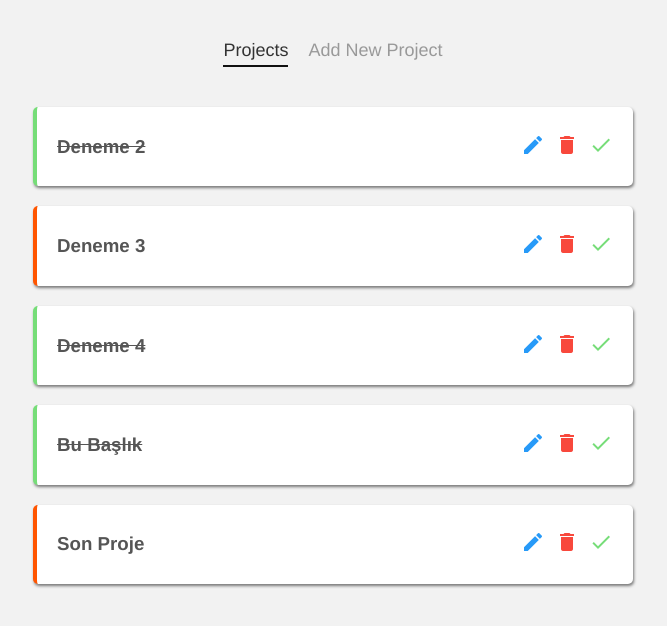
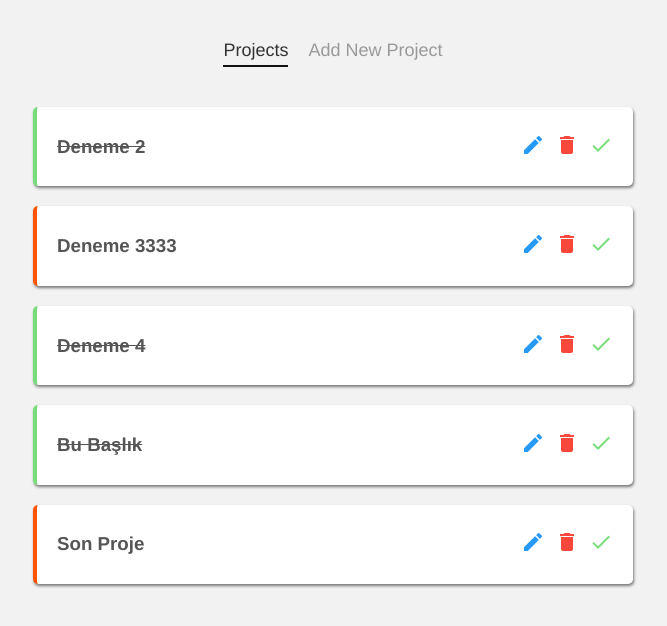
Before and after one commit to furkanceker/vuejs-lessons, a Vue app in the folder 11-Planner-App/planner-app/: page / in a window 1280 px wide. Shown: the top 626 px of the page, without its empty margins (307-974 px from the left). Built offline with nearby package versions, Linux system fonts and the light colour scheme; data requests are answered from the project's data file.

Commit message:
edit data

```diff
--- a/11-Planner-App/planner-app/data/db.json
+++ b/11-Planner-App/planner-app/data/db.json
@@ -8,8 +8,8 @@
     },
     {
       "id": 3,
-      "title": "Deneme 3",
-      "details": "text of the printing and typesetting industry. Lorem Ipsum has been the industry's standard dummy text ever since the 1500s, when an unknown printer took a galley of type and scrambled it to make a type specimen book.",
+      "title": "Deneme 3333",
+      "details": "Düzenlenmiş hali",
       "complete": false
     },
     {
--- a/11-Planner-App/planner-app/src/views/EditView.vue
+++ b/11-Planner-App/planner-app/src/views/EditView.vue
@@ -1,5 +1,5 @@
 <template>
-    <form>
+    <form @submit.prevent="handleSubmit">
     <label>Title : </label>
     <input type="text" v-model="title" required>
     <label>Detail : </label>
@@ -26,6 +26,17 @@ export default {
             this.detail = data.details
         })
     },
+    methods: {
+        handleSubmit(){
+            fetch(this.uri, {
+                method: 'PATCH',
+                headers: {"Content-Type": "application/json"},
+                body: JSON.stringify({title: this.title, details: this.detail})
+            })
+            .then(() => this.$router.push('/'))
+            .catch(err => console.log(err.message))
+        }
+    }
 }
 </script>
 
```
